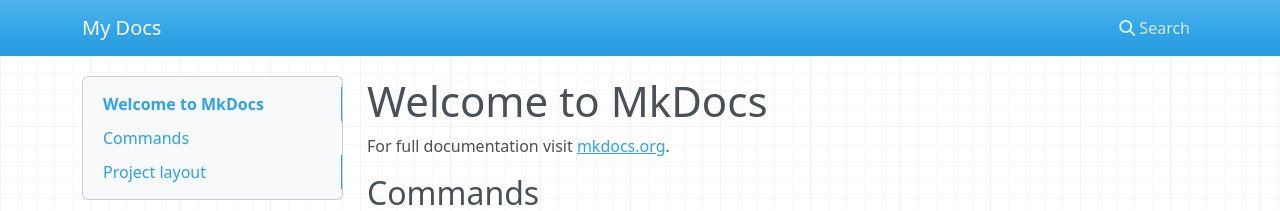
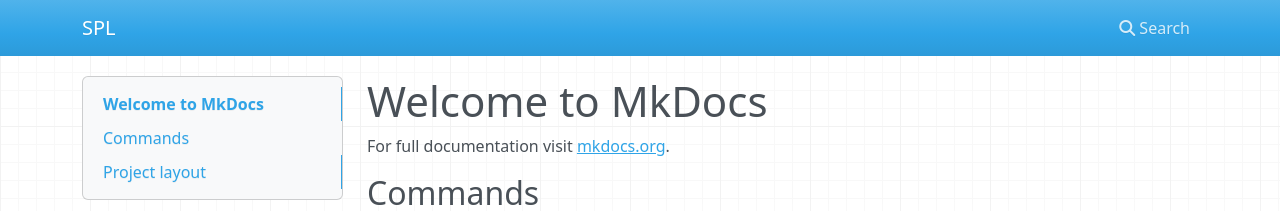
Before and after one commit to sylviasepulsa/sptest, an MkDocs documentation site: the page built from docs/index.md, in a window 1280 px wide. Shown: the top 211 px of the page. Built offline with MkDocs 1.6.1, drawn with Linux system fonts in a browser that asks for light colours; nearby versions of some CDN libraries.

Commit message:
change title

```diff
--- a/mkdocs.yml
+++ b/mkdocs.yml
@@ -1 +1 @@
-site_name: My Docs
+site_name: SPL
```
